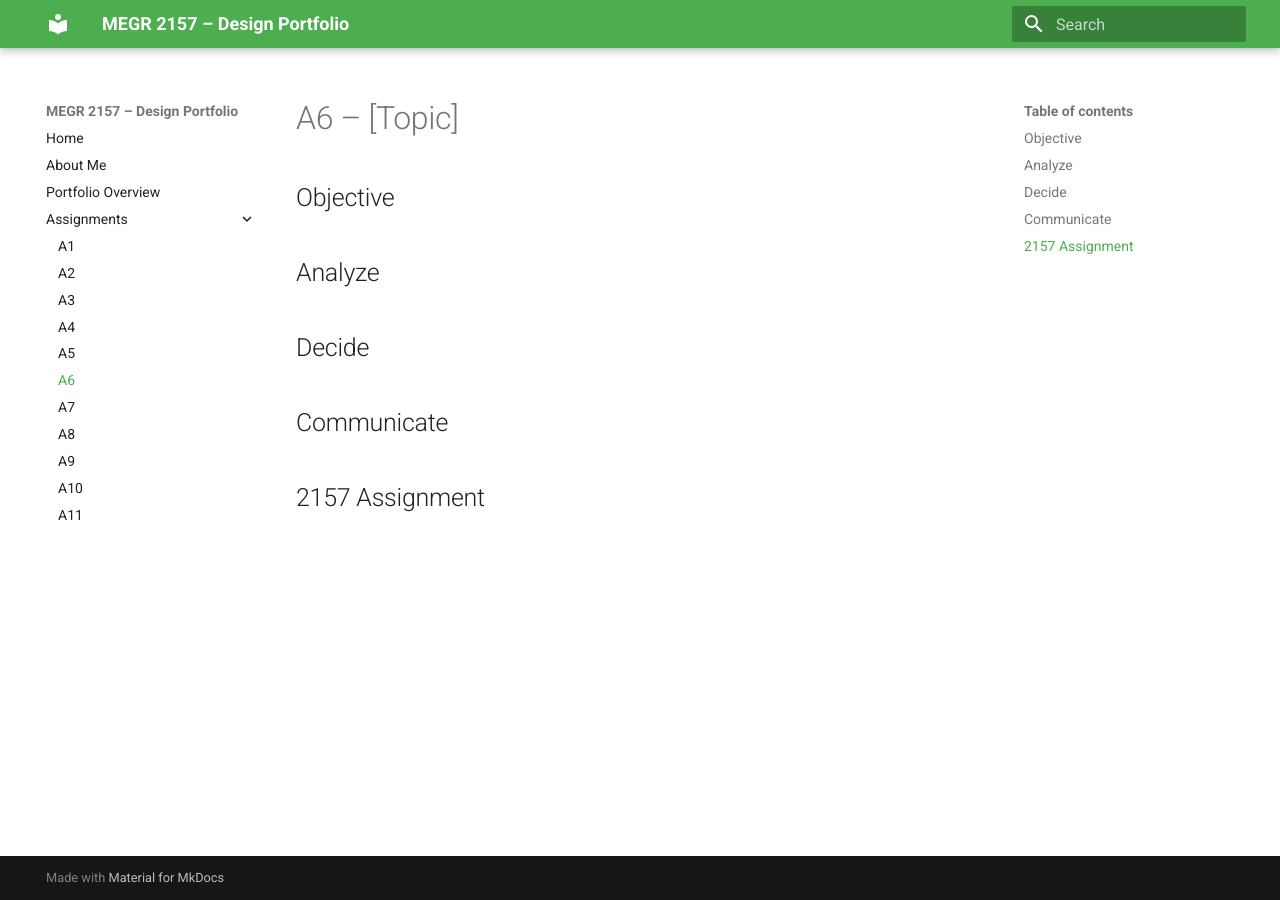
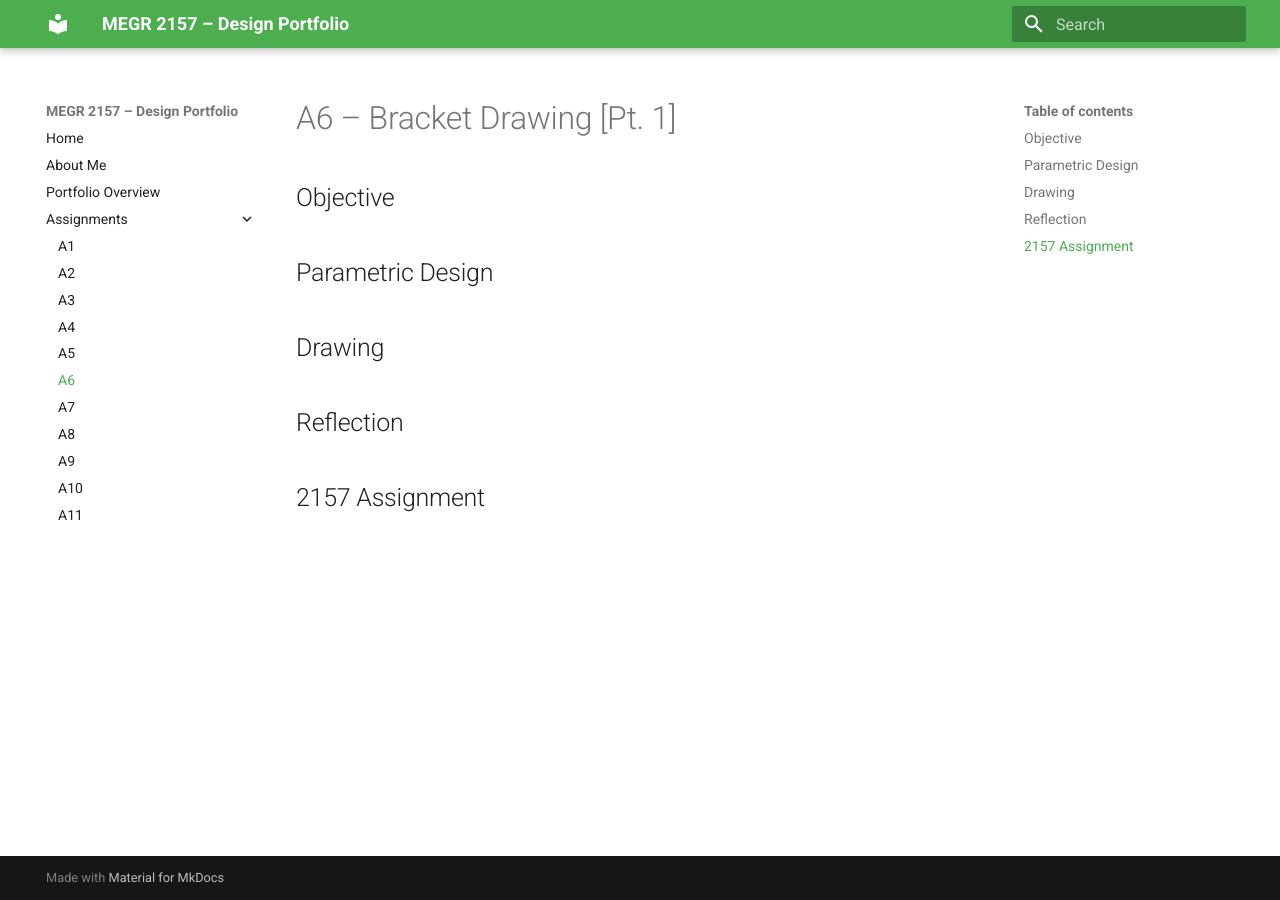
Before and after one commit to Ldreifuss/megr2157-project-portfolio, an MkDocs documentation site: the page built from docs/assignments/A06/index.md, in a window 1280 px wide. Built offline with MkDocs 1.6.1 and Material for MkDocs 9.7.7, drawn with Linux system fonts in a browser that asks for light colours.

Commit message:
Update titles

```diff
--- a/docs/assignments/A06/index.md
+++ b/docs/assignments/A06/index.md
@@ -1,15 +1,15 @@
-# A6 – [Topic]
+# A6 – Bracket Drawing [Pt. 1]
 
 ## Objective
 
 
-## Analyze
+## Parametric Design
 
 
-## Decide
+## Drawing
 
 
-## Communicate
+## Reflection
 
 
 ## 2157 Assignment
```
